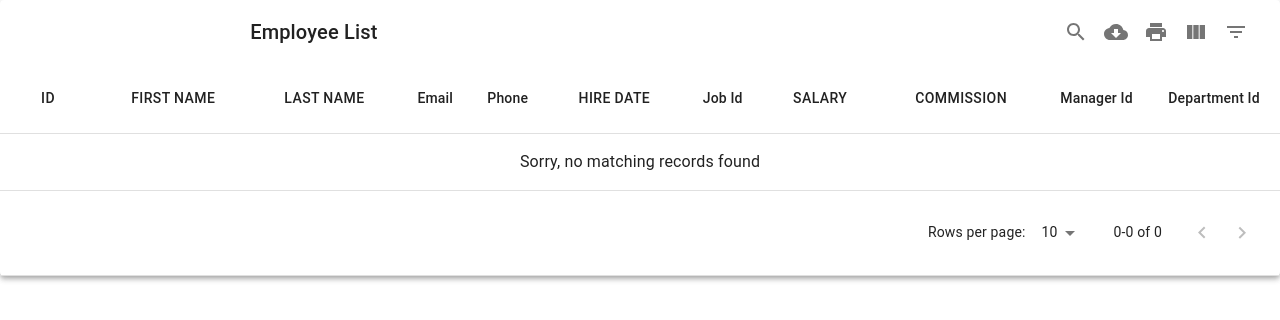
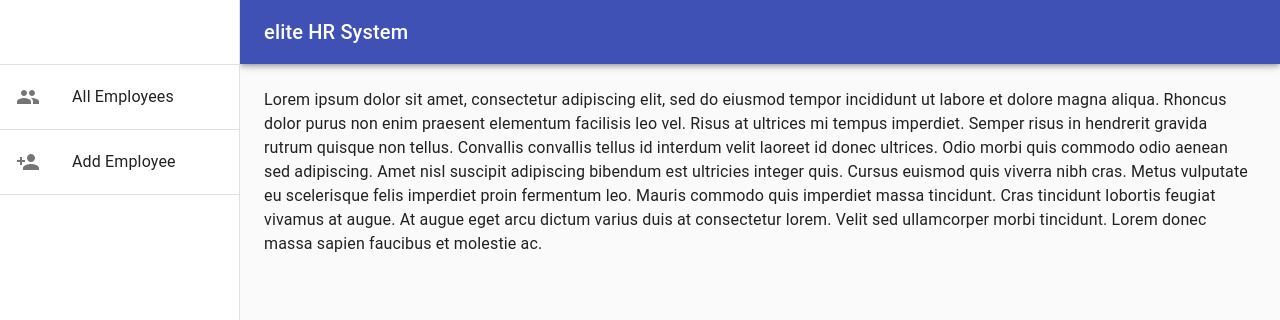
Before and after one commit to praveeryudi/nr-utility, a React (Create React App) app: page / in a window 1280 px wide. Shown: the top 320 px of the page. Built offline with nearby package versions, Linux system fonts and the light colour scheme; no server answers.

Commit message:
added drawer

```diff
--- a/src/App.js
+++ b/src/App.js
@@ -1,12 +1,10 @@
 import React from 'react';
 import './App.css';
-import EmployeesList from "./components/EmployeesList";
+import AppDrawer from "./containers/AppDrawer";
 
 function App() {
   return (
-    <div className="App">
-      <EmployeesList />
-    </div>
+    <AppDrawer />
   );
 }
 
--- /dev/null
+++ b/src/containers/AppDrawer.js
@@ -0,0 +1,122 @@
+import React from 'react';
+import { makeStyles } from '@material-ui/core/styles';
+import Drawer from '@material-ui/core/Drawer';
+import CssBaseline from '@material-ui/core/CssBaseline';
+import AppBar from '@material-ui/core/AppBar';
+import Toolbar from '@material-ui/core/Toolbar';
+import List from '@material-ui/core/List';
+import Typography from '@material-ui/core/Typography';
+import Divider from '@material-ui/core/Divider';
+import ListItem from '@material-ui/core/ListItem';
+import ListItemIcon from '@material-ui/core/ListItemIcon';
+import ListItemText from '@material-ui/core/ListItemText';
+import PeopleIcon from '@material-ui/icons/People';
+import PersonAddIcon from '@material-ui/icons/PersonAdd';
+
+const drawerWidth = 240;
+
+const useStyles = makeStyles(theme => ({
+    root: {
+        display: 'flex',
+    },
+    appBar: {
+        width: `calc(100% - ${drawerWidth}px)`,
+        marginLeft: drawerWidth,
+    },
+    drawer: {
+        width: drawerWidth,
+        flexShrink: 0,
+    },
+    drawerPaper: {
+        width: drawerWidth,
+    },
+    toolbar: theme.mixins.toolbar,
+    content: {
+        flexGrow: 1,
+        backgroundColor: theme.palette.background.default,
+        padding: theme.spacing(3),
+    },
+}));
+
+const AppDrawer = () => {
+    const classes = useStyles();
+
+    let[selectedIndex, setSelectedIndex] = React.useState(0);
+
+    const onMenuItemClick = (index) => {
+        setSelectedIndex(index);
+    };
+
+    return (
+        <div className={classes.root}>
+            <CssBaseline />
+            <AppBar position="fixed" className={classes.appBar}>
+                <Toolbar>
+                    <Typography variant="h6" noWrap>
+                        elite HR System
+                    </Typography>
+                </Toolbar>
+            </AppBar>
+            <Drawer
+                className={classes.drawer}
+                variant="permanent"
+                classes={{
+                    paper: classes.drawerPaper,
+                }}
+                anchor="left"
+            >
+                <div className={classes.toolbar} />
+                <Divider />
+                <List>
+                    <ListItem button key="allEmployees" onClick={() => onMenuItemClick(0)}>
+                        <ListItemIcon><PeopleIcon /></ListItemIcon>
+                        <ListItemText primary="All Employees" />
+                    </ListItem>
+                </List>
+                <Divider />
+                <List>
+                    <ListItem button key="addEmployee" onClick={() => onMenuItemClick(1)}>
+                        <ListItemIcon><PersonAddIcon /></ListItemIcon>
+                        <ListItemText primary="Add Employee" />
+                    </ListItem>
+                </List>
+                <Divider />
+            </Drawer>
+            <main className={classes.content}>
+                <div className={classes.toolbar} />
+                {
+                    selectedIndex === 0 &&
+                    <Typography paragraph>
+                        Lorem ipsum dolor sit amet, consectetur adipiscing elit, sed do eiusmod tempor incididunt
+                        ut labore et dolore magna aliqua. Rhoncus dolor purus non enim praesent elementum
+                        facilisis leo vel. Risus at ultrices mi tempus imperdiet. Semper risus in hendrerit
+                        gravida rutrum quisque non tellus. Convallis convallis tellus id interdum velit laoreet id
+                        donec ultrices. Odio morbi quis commodo odio aenean sed adipiscing. Amet nisl suscipit
+                        adipiscing bibendum est ultricies integer quis. Cursus euismod quis viverra nibh cras.
+                        Metus vulputate eu scelerisque felis imperdiet proin fermentum leo. Mauris commodo quis
+                        imperdiet massa tincidunt. Cras tincidunt lobortis feugiat vivamus at augue. At augue eget
+                        arcu dictum varius duis at consectetur lorem. Velit sed ullamcorper morbi tincidunt. Lorem
+                        donec massa sapien faucibus et molestie ac.
+                    </Typography>
+                }
+
+                {
+                    selectedIndex === 1 &&
+                    <Typography paragraph>
+                        Consequat mauris nunc congue nisi vitae suscipit. Fringilla est ullamcorper eget nulla
+                        facilisi etiam dignissim diam. Pulvinar elementum integer enim neque volutpat ac
+                        tincidunt. Ornare suspendisse sed nisi lacus sed viverra tellus. Purus sit amet volutpat
+                        consequat mauris. Elementum eu facilisis sed odio morbi. Euismod lacinia at quis risus sed
+                        vulputate odio. Morbi tincidunt ornare massa eget egestas purus viverra accumsan in. In
+                        hendrerit gravida rutrum quisque non tellus orci ac. Pellentesque nec nam aliquam sem et
+                        tortor. Habitant morbi tristique senectus et. Adipiscing elit duis tristique sollicitudin
+                        nibh sit. Ornare aenean euismod elementum nisi quis eleifend. Commodo viverra maecenas
+                        accumsan lacus vel facilisis. Nulla posuere sollicitudin aliquam ultrices sagittis orci a.
+                    </Typography>
+                }
+            </main>
+        </div>
+    );
+}
+
+export default AppDrawer;
--- a/src/components/EmployeesList.js
+++ b/src/containers/EmployeesList.js
@@ -2,7 +2,7 @@
 import {connect} from 'react-redux';
 import {fetchAllEmployees, fetchEmployeeJobHistory} from '../actions/employeeActions';
 import MUIDataTable from "mui-datatables";
-import CustomFooter from "./CustomFooter";
+import CustomFooter from "../components/CustomFooter";
 
 const EmployeesList = (props) => {
 
```
